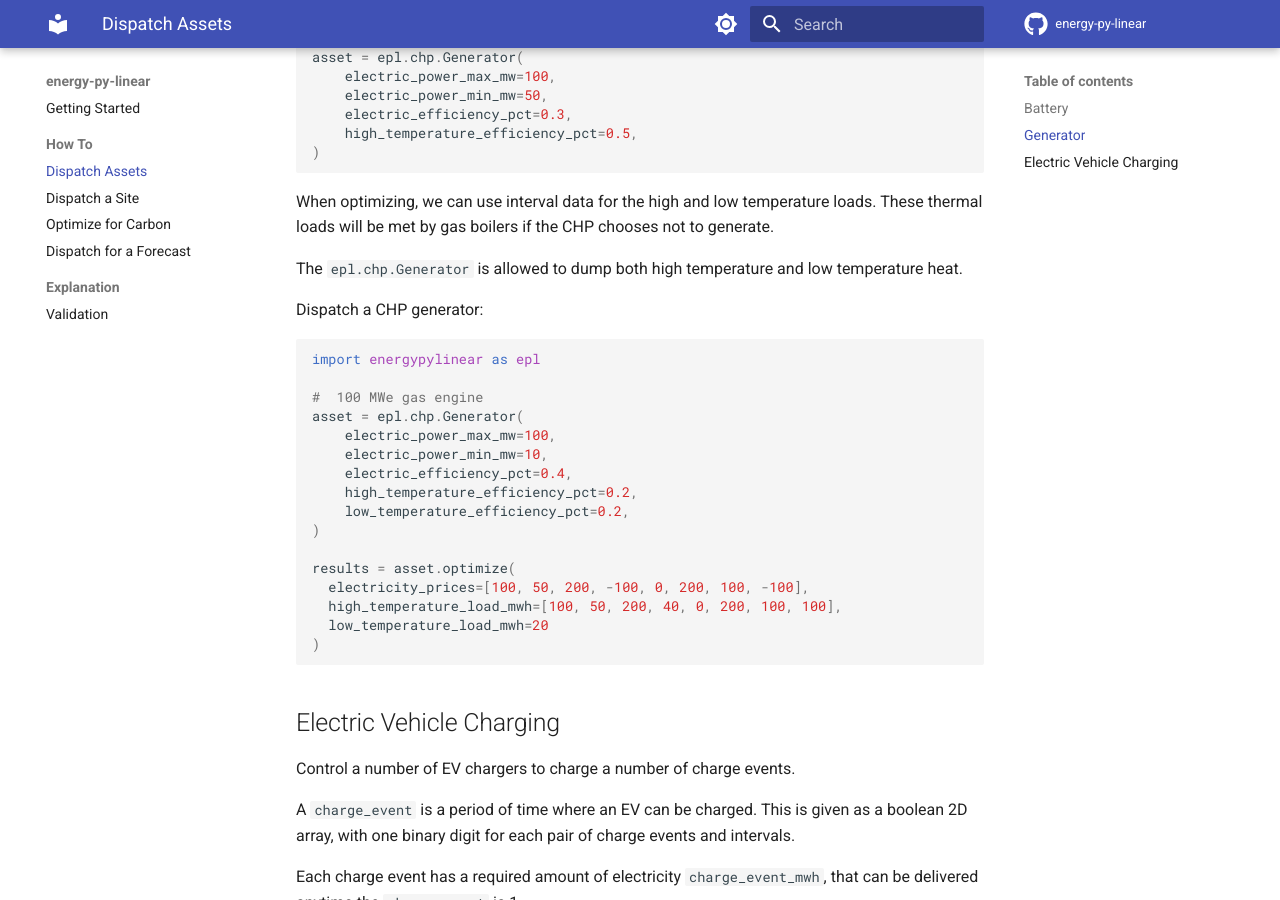
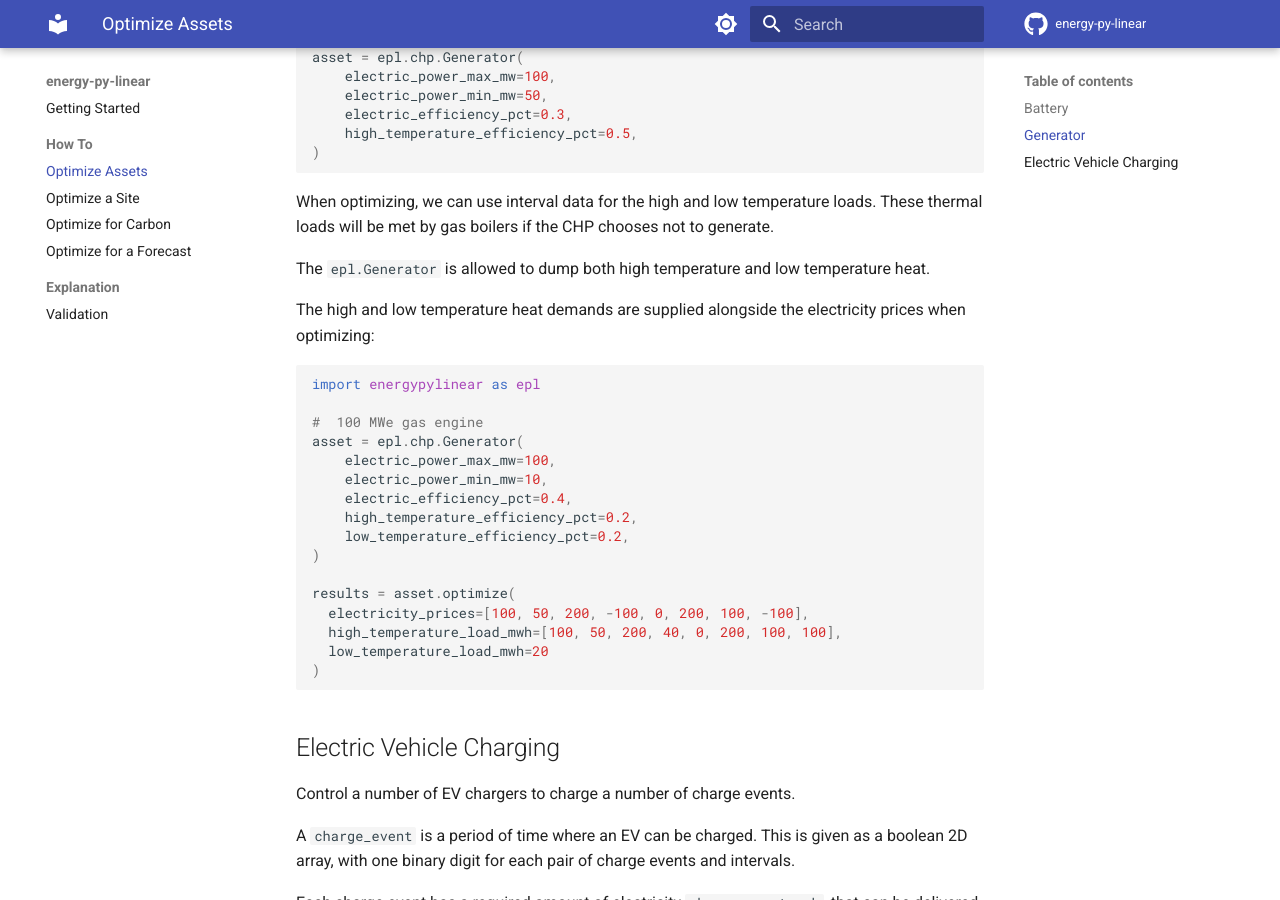
Before and after one commit to ADGEfficiency/energy-py-linear, an MkDocs documentation site: the page built from docs/docs/how-to/dispatch-assets.md, in a window 1280 px wide and 900 px high, scrolled down 1066 px. Built offline with MkDocs 1.6.1 and Material for MkDocs 9.7.7, drawn with Linux system fonts in a browser that asks for light colours; comment, search, counter and statistics services are not loaded.

Commit message:
docs fun

````diff
--- a/docs/docs/how-to/dispatch-assets.md
+++ b/docs/docs/how-to/dispatch-assets.md
@@ -51,9 +51,9 @@ asset = epl.chp.Generator(
 
 When optimizing, we can use interval data for the high and low temperature loads.  These thermal loads will be met by gas boilers if the CHP chooses not to generate.
 
-The `epl.chp.Generator` is allowed to dump both high temperature and low temperature heat.
+The `epl.Generator` is allowed to dump both high temperature and low temperature heat.
 
-Dispatch a CHP generator:
+The high and low temperature heat demands are supplied alongside the electricity prices when optimizing:
 
 ```python
 import energypylinear as epl
--- a/docs/mkdocs.yml
+++ b/docs/mkdocs.yml
@@ -31,10 +31,10 @@ markdown_extensions:
 nav:
   - Getting Started: index.md
   - How To:
-    - Dispatch Assets: how-to/dispatch-assets.md
-    - Dispatch a Site: how-to/dispatch-site.md
+    - Optimize Assets: how-to/dispatch-assets.md
+    - Optimize a Site: how-to/dispatch-site.md
     - Optimize for Carbon: how-to/price-carbon.md
-    - Dispatch for a Forecast: how-to/dispatch-forecast.md
+    - Optimize for a Forecast: how-to/dispatch-forecast.md
   - Explanation:
     - Validation: validation.md
 
````
Also changed, not shown: pyproject.toml (+0 -10 lines).
